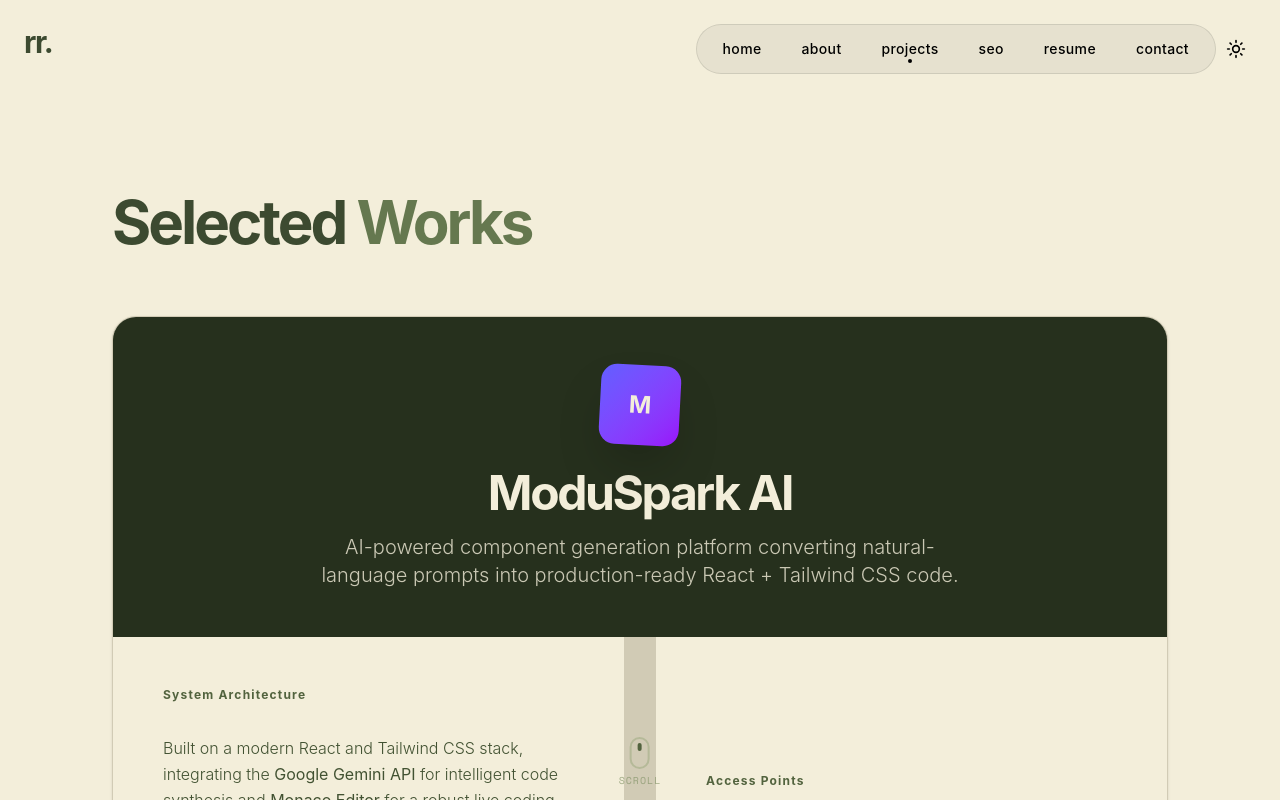
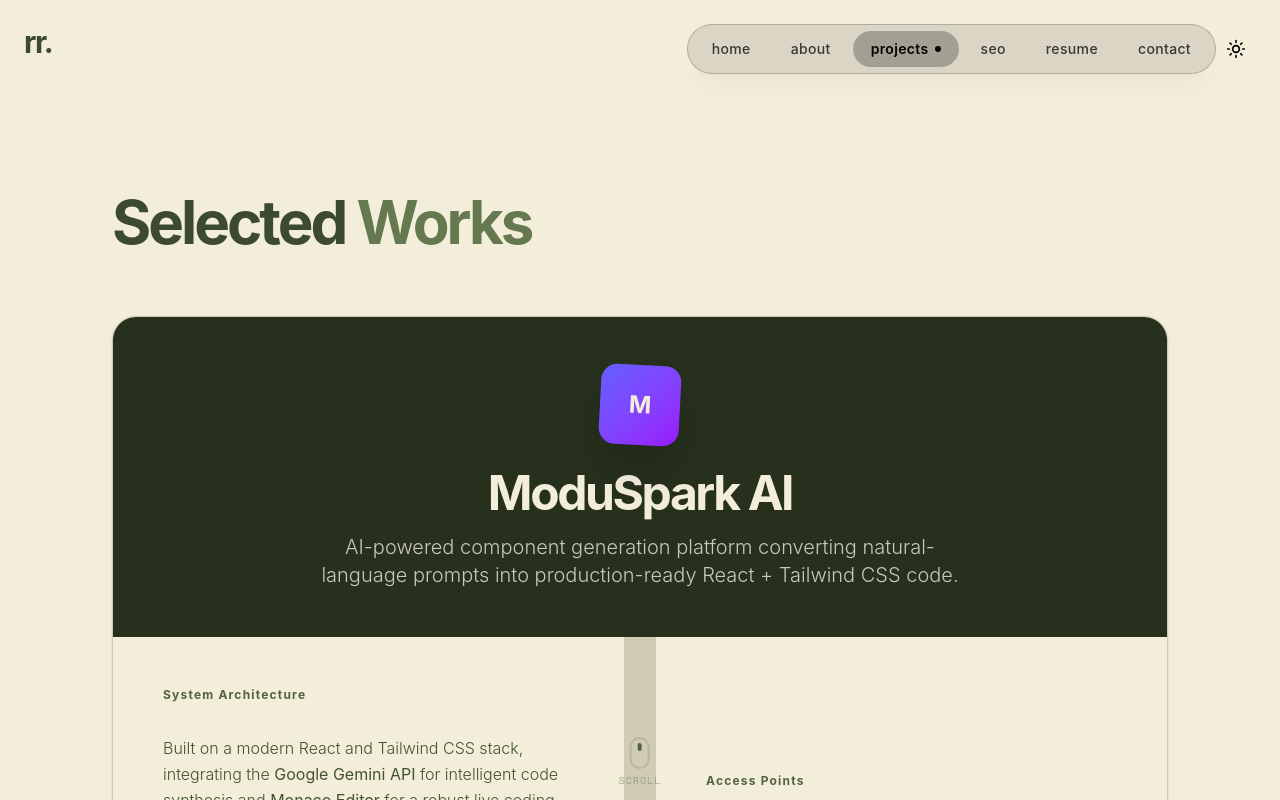
Before and after one commit to rahullrajeev/Portfolio, a Next.js app: page /projects in a window 1280 px wide. Shown: the top 800 px of the page. Built offline with nearby package versions, Linux system fonts and the light colour scheme; a web font is replaced by a local one.

Commit message:
refactor: enhance navigation UI and transition timing
Update navigation styling for better accessibility and visual feedback. Adjust page transition durations and easing curves for a more premium cinematic feel.

```diff
--- a/components/layout/nav.tsx
+++ b/components/layout/nav.tsx
@@ -65,42 +65,57 @@ export function Navigation() {
       >
         {/* Desktop Nav */}
         <ul
-          className="hidden md:flex items-center lowercase text-sm font-medium tracking-wide pointer-events-auto p-1.5 rounded-full bg-white/5 backdrop-blur-md border border-white/10"
+          className="hidden md:flex items-center gap-1 lowercase text-xs sm:text-sm font-medium tracking-wide pointer-events-auto p-1.5 rounded-full bg-white/10 backdrop-blur-xl border border-white/20 shadow-xl shadow-black/10"
           onMouseLeave={() => setHoveredIndex(null)}
         >
-          {links.map((link, idx) => (
+          {links.map((link, idx) => {
+            const isActive = pathname === link.href;
+            return (
               <li
                 key={link.href}
                 className="relative"
                 onMouseEnter={() => setHoveredIndex(idx)}
               >
                 <Magnetic strength={10}>
-                <Link href={link.href} className="relative z-10 block px-5 py-2">
+                  <Link href={link.href} className={`relative z-10 block px-4.5 py-2 transition-opacity duration-200 ${isActive ? "opacity-100 font-semibold" : "opacity-75 hover:opacity-100"}`}>
+                    <span className="flex items-center gap-1.5">
                       {link.label}
-                  {pathname === link.href && (
-                    <motion.div
-                      className="absolute bottom-1 left-1/2 -translate-x-1/2 w-1 h-1 bg-white rounded-full"
-                      initial={{ opacity: 0, scale: 0 }}
-                      animate={{ opacity: 1, scale: 1 }}
-                      transition={{ duration: 0.2 }}
+                      {isActive && (
+                        <motion.span
+                          layoutId="activeDot"
+                          className="w-1.5 h-1.5 bg-white rounded-full inline-block shadow-sm"
+                          transition={{ type: "spring", stiffness: 380, damping: 30 }}
                         />
                       )}
+                    </span>
                   </Link>
                 </Magnetic>
+
+                {/* Active Indicator Background */}
+                {isActive && (
+                  <motion.div
+                    layoutId="navActive"
+                    className="absolute inset-0 bg-white/25 rounded-full pointer-events-none"
+                    transition={{ type: "spring", stiffness: 350, damping: 30 }}
+                  />
+                )}
+
+                {/* Hover Background */}
                 <AnimatePresence>
-                {hoveredIndex === idx && (
+                  {hoveredIndex === idx && !isActive && (
                     <motion.div
                       layoutId="navHover"
-                    className="absolute inset-0 bg-white/20 rounded-full pointer-events-none"
-                    initial={{ opacity: 0 }}
-                    animate={{ opacity: 1 }}
-                    exit={{ opacity: 0 }}
-                    transition={{ type: "spring", stiffness: 300, damping: 30 }}
+                      className="absolute inset-0 bg-white/15 rounded-full pointer-events-none"
+                      initial={{ opacity: 0, scale: 0.95 }}
+                      animate={{ opacity: 1, scale: 1 }}
+                      exit={{ opacity: 0, scale: 0.95 }}
+                      transition={{ type: "spring", stiffness: 400, damping: 30 }}
                     />
                   )}
                 </AnimatePresence>
               </li>
-          ))}
+            );
+          })}
         </ul>
 
         {/* Mobile Toggle & Theme */}
--- a/components/layout/transition-provider.tsx
+++ b/components/layout/transition-provider.tsx
@@ -188,7 +188,7 @@ export function TransitionProvider({ children }: { children: ReactNode }) {
       setTimeout(() => {
         coverFinished.current = true;
         checkUncover();
-      }, 550);
+      }, 700);
 
       // Safety fallback: force uncover if route loading takes too long
       setTimeout(() => {
@@ -197,7 +197,7 @@ export function TransitionProvider({ children }: { children: ReactNode }) {
           coverFinished.current = true;
           checkUncover();
         }
-      }, 2000);
+      }, 2200);
     };
 
     window.addEventListener("page-transition-start", handleStart);
@@ -224,7 +224,7 @@ export function TransitionProvider({ children }: { children: ReactNode }) {
         setStage("idle");
         setIsFirstLoad(false);
         document.body.dataset.transitioning = "false";
-      }, 650);
+      }, 800);
       return () => clearTimeout(timer);
     }
   }, [stage, stopIntroAudio]);
@@ -321,18 +321,18 @@ export function TransitionProvider({ children }: { children: ReactNode }) {
         initial={{ scaleY: 1 }}
         animate={{ scaleY }}
         transition={{
-          duration: stage === "covering" ? 0.45 : 0.55,
-          ease: stage === "covering" ? [0.76, 0, 0.24, 1] : [0.22, 1, 0.36, 1],
+          duration: stage === "covering" ? 0.65 : 0.75,
+          ease: stage === "covering" ? [0.65, 0, 0.35, 1] : [0.33, 1, 0.68, 1],
         }}
       >
         <motion.div
           className="flex flex-col items-center justify-center gap-3"
-          initial={{ opacity: 0, scale: 0.9 }}
+          initial={{ opacity: 0, scale: 0.95 }}
           animate={{
             opacity: stage === "covering" ? 1 : 0,
-            scale: stage === "covering" ? 1 : 0.9,
+            scale: stage === "covering" ? 1 : 0.95,
           }}
-          transition={{ duration: 0.2 }}
+          transition={{ duration: 0.35, ease: "easeInOut" }}
         >
           <span className="font-bold text-3xl sm:text-4xl tracking-tighter text-zinc-100 lowercase">
             rr.
@@ -342,7 +342,7 @@ export function TransitionProvider({ children }: { children: ReactNode }) {
               className="absolute inset-y-0 left-0 bg-white w-full"
               initial={{ x: "-100%" }}
               animate={{ x: stage === "covering" ? "0%" : "100%" }}
-              transition={{ duration: 0.4, ease: "easeInOut" }}
+              transition={{ duration: 0.6, ease: "easeInOut" }}
             />
           </div>
         </motion.div>
```
Lines whose indentation alone changed are shown as unchanged.
